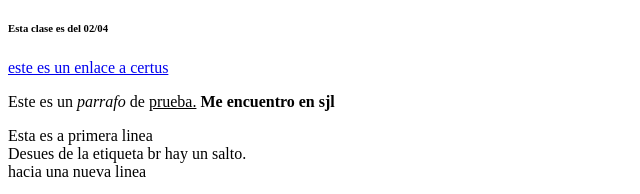
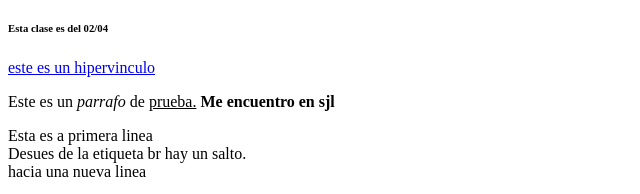
Before and after one commit to sakul972/luka.github.io, a plain HTML site: page index.html in a window 1280 px wide. Shown: the part 323-517 px from the top of the page, 0-640 px from the left. Drawn offline with Linux system fonts and the light colour scheme.

Commit message:
Update index.html
Signed-off-by: sakul072.github.io <lukruiz35@gmail.com>

```diff
--- a/index.html
+++ b/index.html
@@ -13,7 +13,7 @@
     <h4>Esta clase es del 02/04</h4>
     <h5>Esta clase es del 02/04</h5>
     <h6>Esta clase es del 02/04</h6>
-     <a href="https://www.certus.edu.pe/"> este es un enlace a certus</a>
+     <a href="https://www.adidas.pe/"> este es un hipervinculo</a>
     <p>Este es un <i>parrafo</i> de <u>prueba.</u> <b>Me encuentro en sjl</b></p>
     <p>Esta es a primera linea <br>
     Desues de la etiqueta br hay un salto.<br> hacia una nueva linea</p>
```
